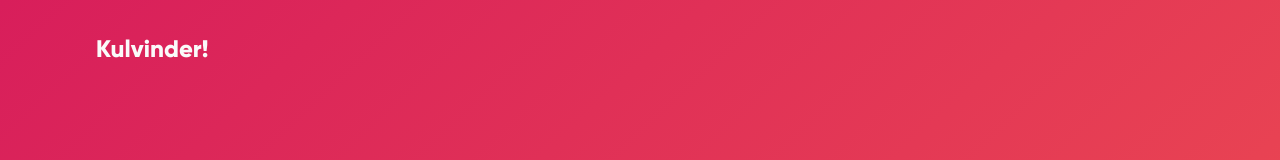
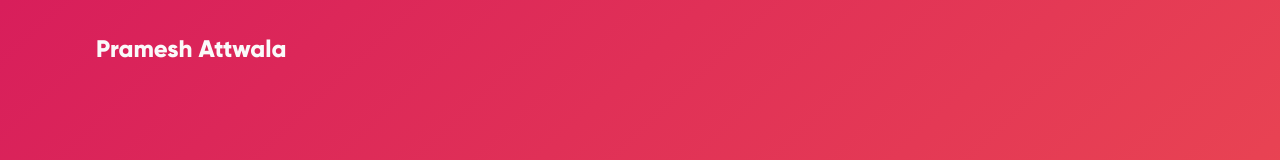
Before and after one commit to pattwala/pattwala.github.io, a plain HTML site: page index.html in a window 1280 px wide. Shown: the top 160 px of the page. Drawn offline with Linux system fonts and the light colour scheme; a small style sheet from the web is missing; a web font is replaced by a local one.

Commit message:
Changed back

```diff
--- a/index.html
+++ b/index.html
@@ -10,7 +10,7 @@
 
 <body class="home">
 	<header id="header">
-		<a href="/" class="logo">Kulvinder!</a>
+		<a href="/" class="logo">Pramesh Attwala</a>
 	</header>
 
 	<nav id="nav">
```
